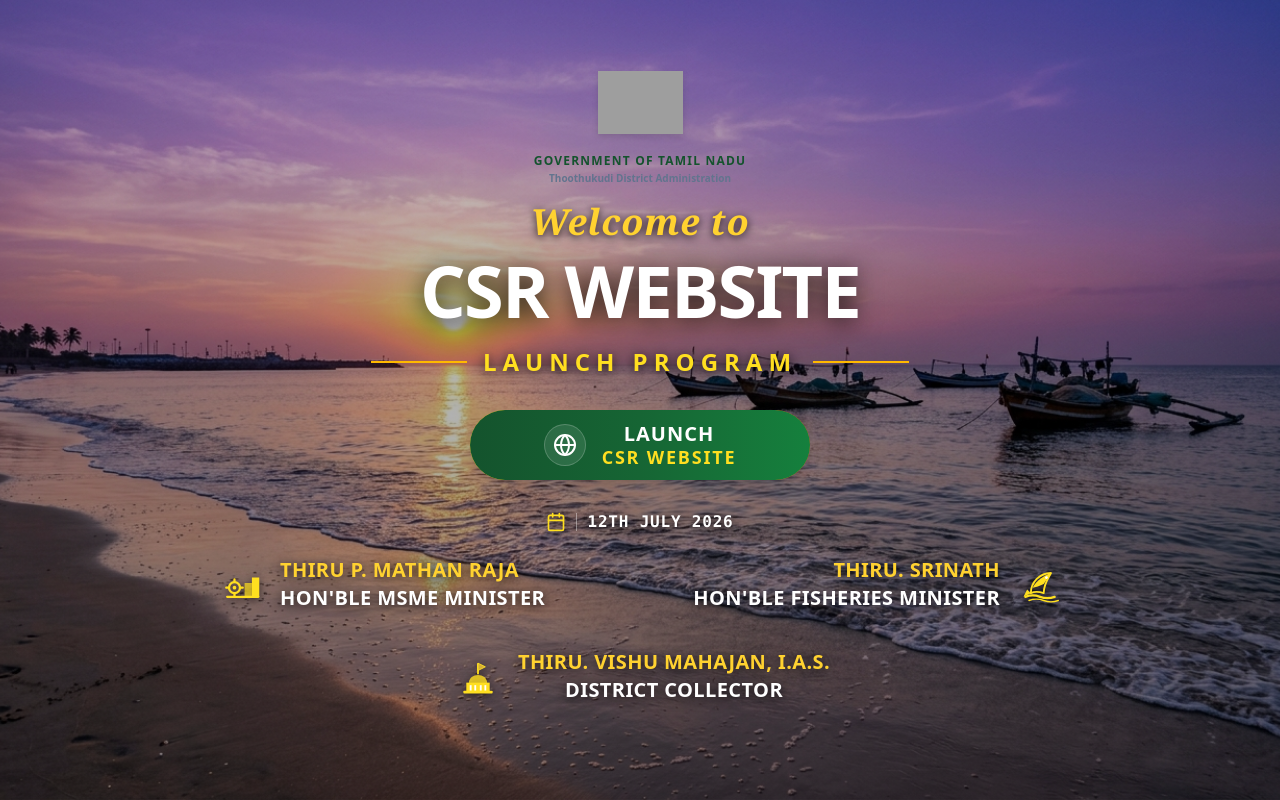
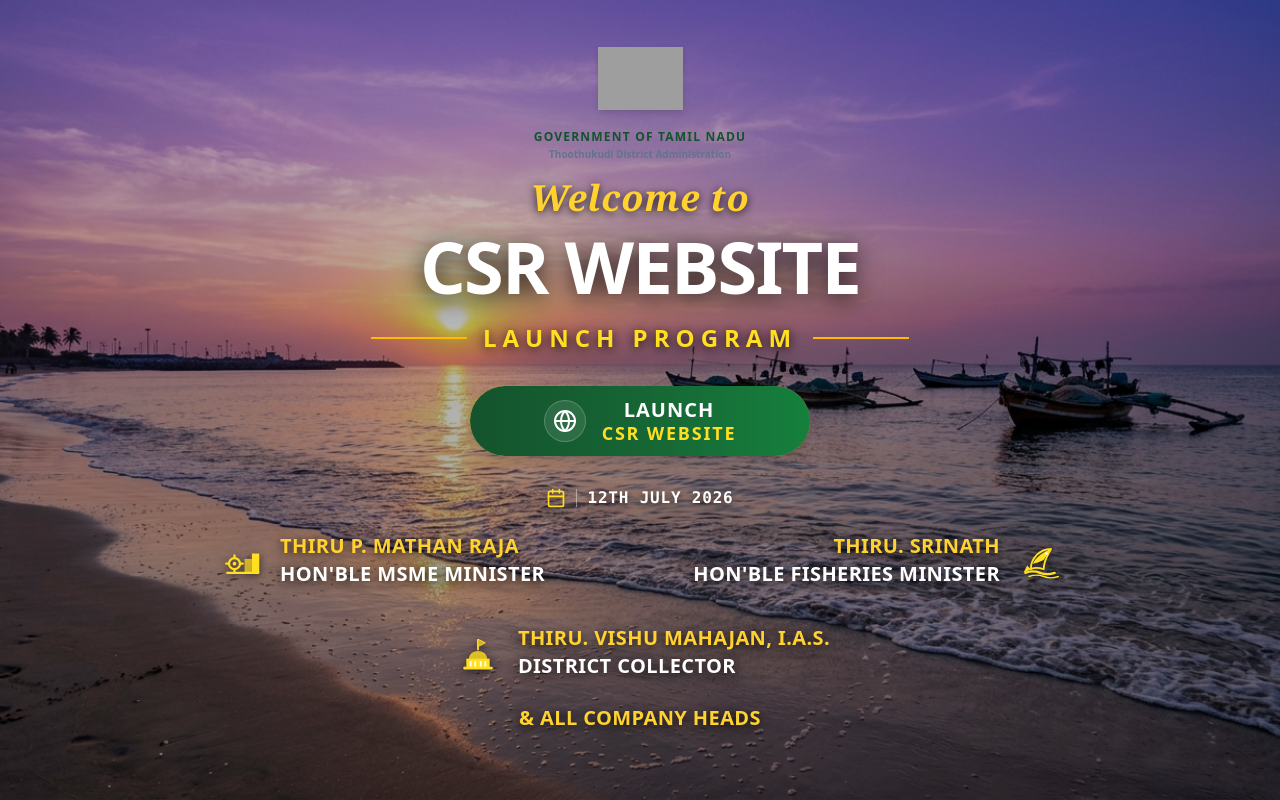
Before and after one commit to thoothukudidistrictpmu/csr-website, a React (Vite) app: page / in a window 1280 px wide. Built offline with nearby package versions, Linux system fonts and the light colour scheme; grey boxes are pictures that could not be loaded.

Commit message:
refactor: update collector section layout
Switch the District Collector section to a vertical flex layout to better accommodate the icon and text structure.

```diff
--- a/src/components/LaunchPoster.tsx
+++ b/src/components/LaunchPoster.tsx
@@ -235,7 +235,9 @@
           </div>
 
           {/* Row 2: District Collector (Centered across both columns) */}
-          <div className="col-span-2 flex flex-row items-center justify-center gap-1.5 sm:gap-3 p-1 transition-all duration-300 group mt-2">
+          <div className="col-span-2 flex flex-col items-center mt-2">
+            {/* Collector Row with icon and name/title aligned */}
+            <div className="flex flex-row items-center justify-center gap-1.5 sm:gap-3 p-1 transition-all duration-300 group">
               {/* Custom vector icon representing a government collectorate building with flag */}
               <div className="w-8 h-8 sm:w-11 sm:h-11 md:w-14 md:h-14 flex items-center justify-center text-yellow-300 drop-shadow-[0_2px_4px_rgba(0,0,0,0.6)] group-hover:scale-105 transition-transform shrink-0">
                 <svg className="w-6 h-6 sm:w-9 sm:h-9 md:w-11 md:h-11" viewBox="0 0 48 48" fill="none" xmlns="http://www.w3.org/2000/svg">
@@ -257,12 +259,20 @@
                 </svg>
               </div>
 
-            <div className="text-center font-sans font-black tracking-wide uppercase drop-shadow-[0_2px_6px_rgba(0,0,0,0.9)] leading-tight">
+              <div className="text-left font-sans font-black tracking-wide uppercase drop-shadow-[0_2px_6px_rgba(0,0,0,0.9)] leading-tight">
                 <span className="text-[10px] sm:text-xs md:text-base lg:text-xl text-amber-300 block">
                   Thiru. VISHU MAHAJAN, I.A.S.
                 </span>
                 <span className="text-[10px] sm:text-xs md:text-base lg:text-xl text-white block">
                   District Collector
+                </span>
+              </div>
+            </div>
+
+            {/* Separate Row: All Company Heads (Centered and moved slightly below, completely independent of the icon alignment) */}
+            <div className="text-center font-sans font-black tracking-wide uppercase drop-shadow-[0_2px_6px_rgba(0,0,0,0.9)] leading-tight mt-3 sm:mt-5">
+              <span className="text-[10px] sm:text-xs md:text-base lg:text-xl text-amber-300 block">
+                &amp; All Company Heads
               </span>
             </div>
           </div>
```
Lines whose indentation alone changed are shown as unchanged.
